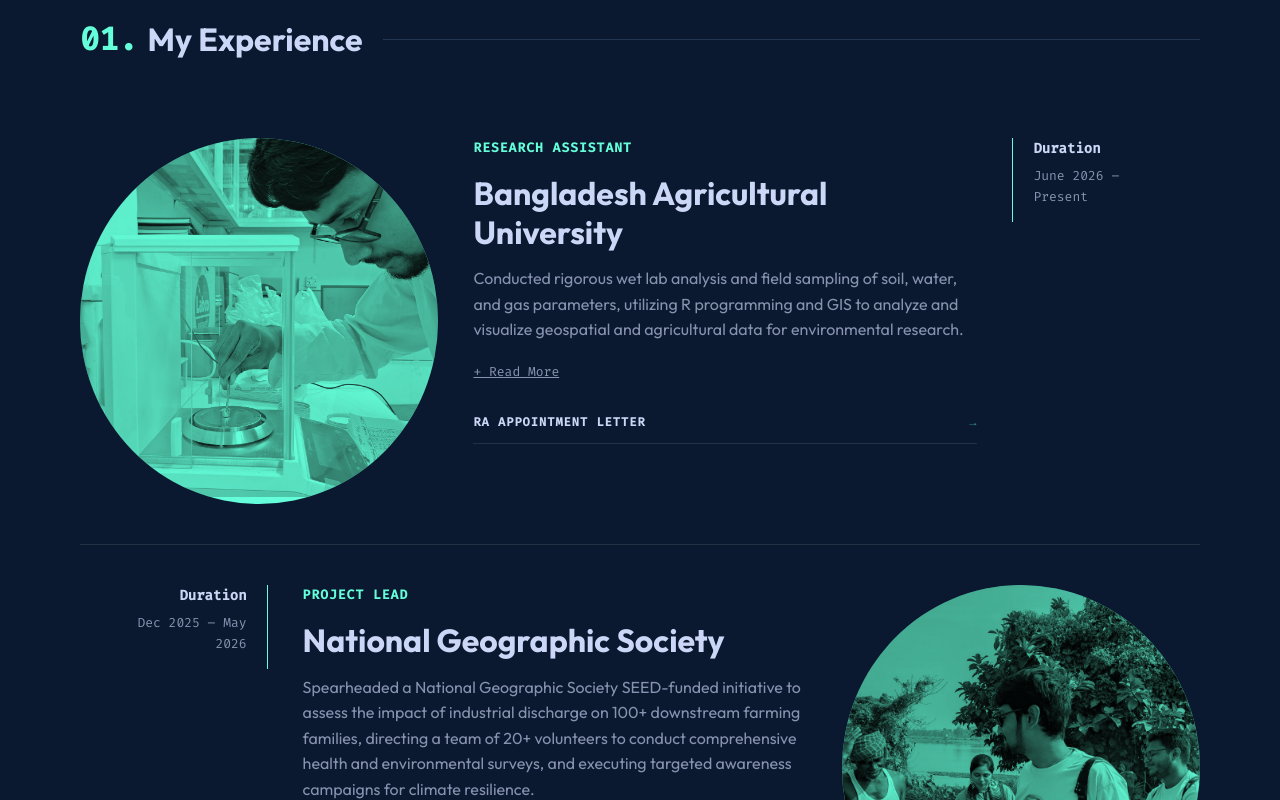
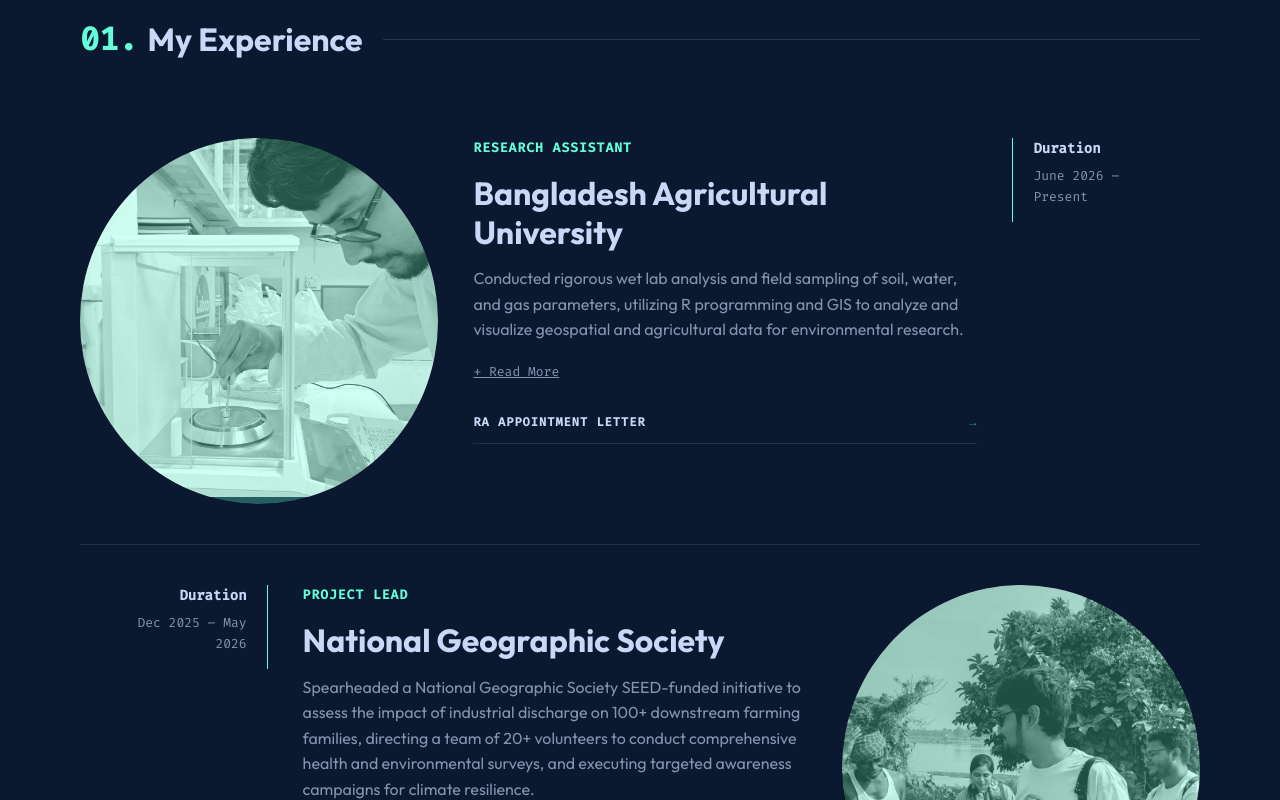
Before and after one commit to SantoKabir/portfolio, a React (Vite) app: page / in a window 1280 px wide. Shown: the part 880-1680 px from the top of the page. Built offline with nearby package versions, Linux system fonts and the light colour scheme.

Commit message:
Fix image overlay styling to match design system

```diff
--- a/src/components/Experience.css
+++ b/src/components/Experience.css
@@ -34,24 +34,42 @@
 
 .image-accent-wrapper {
   position: relative;
-  background-color: var(--accent-secondary);
   border-radius: 50%;
   overflow: hidden;
   display: block;
+}
+
+.image-accent-wrapper::after {
+  content: '';
+  position: absolute;
+  top: 0;
+  left: 0;
+  width: 100%;
+  height: 100%;
+  border-radius: 50%;
+  background-color: var(--accent-secondary);
+  opacity: 0.3;
+  z-index: 2;
+  transition: opacity 0.3s ease;
+  pointer-events: none;
 }
 
 .image-accent-wrapper img {
   width: 100%;
   aspect-ratio: 1;
   object-fit: cover;
-  mix-blend-mode: multiply;
-  filter: grayscale(100%) contrast(1);
-  transition: filter 0.3s ease, mix-blend-mode 0.3s ease;
+  filter: grayscale(100%) contrast(1.1);
+  transition: filter 0.3s ease;
+  position: relative;
+  z-index: 1;
+}
+
+.image-accent-wrapper:hover::after {
+  opacity: 0;
 }
 
 .image-accent-wrapper:hover img {
-  mix-blend-mode: normal;
-  filter: grayscale(0%);
+  filter: none;
 }
 
 .exp-content-column {
@@ -232,15 +250,17 @@
 
   .image-accent-wrapper {
     width: 100%;
-    background-color: transparent;
     border-radius: 0;
+  }
+
+  .image-accent-wrapper::after {
+    display: none;
   }
 
   .image-accent-wrapper img {
     width: 100%;
     max-height: 400px;
     filter: none;
-    mix-blend-mode: normal;
     border-radius: 0;
   }
 
```
